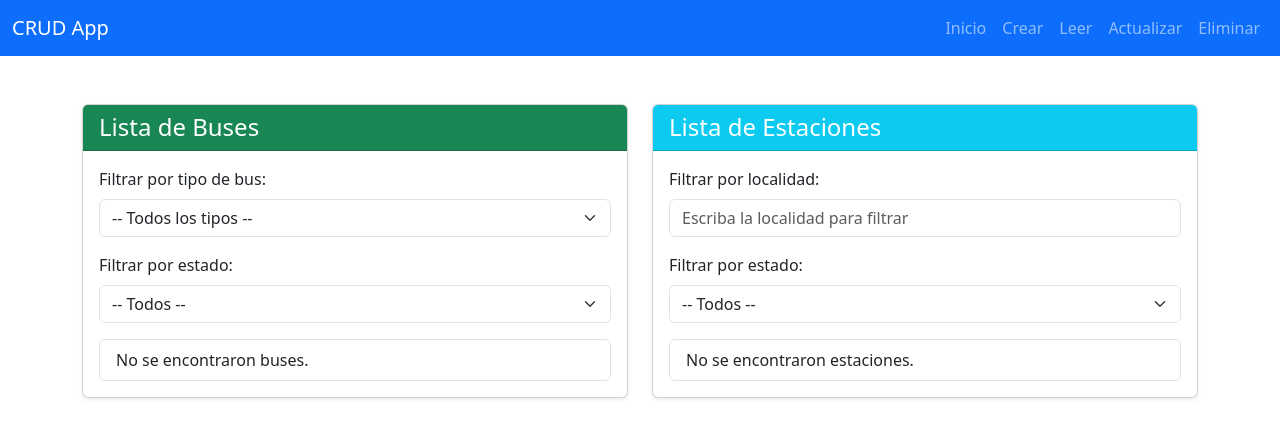
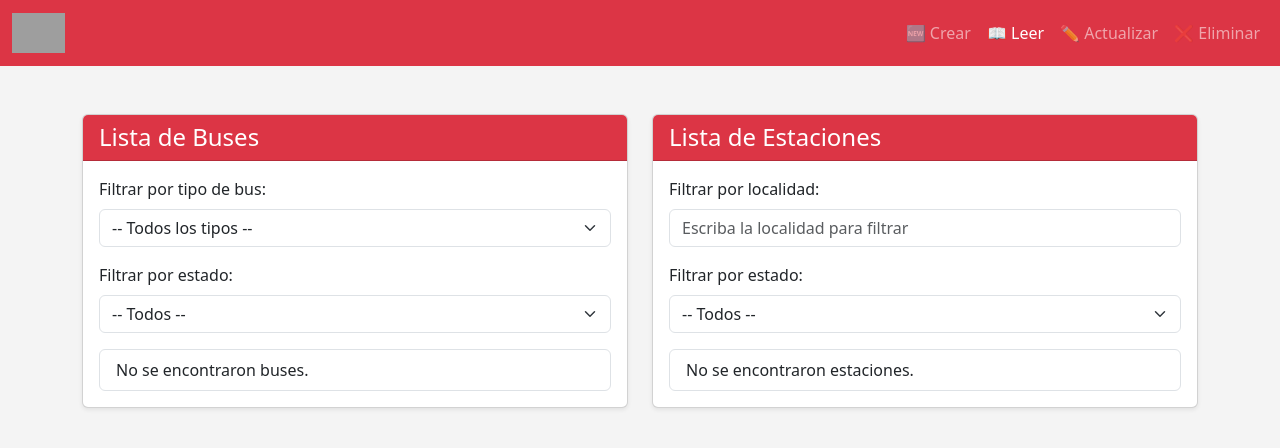
Before and after one commit to Juanes0706/Proyecto, a FastAPI app: page /read in a window 1280 px wide. Shown: the top 448 px of the page. Run offline with FastAPI, Linux system fonts and the light colour scheme; data that the repository does not hold is empty; grey boxes are pictures that could not be loaded.

Commit message:
maquillaje otra vez

```diff
--- a/templates/ReadPage.html
+++ b/templates/ReadPage.html
@@ -5,18 +5,27 @@
   <meta name="viewport" content="width=device-width, initial-scale=1" />
   <title>Leer Buses y Estaciones</title>
   <link href="https://cdn.jsdelivr.net/npm/bootstrap@5.3.0-alpha1/dist/css/bootstrap.min.css" rel="stylesheet" />
+  <style>
+    body {
+      background-color: #f4f4f4;
+    }
+    .navbar-brand img {
+      height: 40px;
+    }
+  </style>
 </head>
 <body>
-<nav class="navbar navbar-expand-lg navbar-dark bg-primary">
+<nav class="navbar navbar-expand-lg navbar-dark bg-danger">
   <div class="container-fluid">
-    <a class="navbar-brand" href="#">CRUD App</a>
+    <a class="navbar-brand" href="/">
+      <img src="/static/img/logo transmilenio.png" alt="Logo TransMilenio" />
+    </a>
     <div id="navbarNav">
       <ul class="navbar-nav">
-        <li class="nav-item"><a class="nav-link" href="/">Inicio</a></li>
-        <li class="nav-item"><a class="nav-link" href="/create">Crear</a></li>
-        <li class="nav-item"><a class="nav-link" href="/read">Leer</a></li>
-        <li class="nav-item"><a class="nav-link" href="/update">Actualizar</a></li>
-        <li class="nav-item"><a class="nav-link" href="/delete">Eliminar</a></li>
+        <li class="nav-item"><a class="nav-link" href="/create">🆕 Crear</a></li>
+        <li class="nav-item"><a class="nav-link active" href="/read">📖 Leer</a></li>
+        <li class="nav-item"><a class="nav-link" href="/update">✏️ Actualizar</a></li>
+        <li class="nav-item"><a class="nav-link" href="/delete">❌ Eliminar</a></li>
       </ul>
     </div>
   </div>
@@ -24,9 +33,9 @@
 
 <div class="container mt-5">
   <div class="row">
-    <div class="col-md-6">
+    <div class="col-md-6 mb-4">
       <div class="card shadow-sm">
-        <div class="card-header bg-success text-white">
+        <div class="card-header bg-danger text-white">
           <h4 class="mb-0">Lista de Buses</h4>
         </div>
         <div class="card-body">
@@ -51,15 +60,20 @@
       </div>
     </div>
 
-    <div class="col-md-6 mt-4 mt-md-0">
+    <div class="col-md-6 mb-4">
       <div class="card shadow-sm">
-        <div class="card-header bg-info text-white">
+        <div class="card-header bg-danger text-white">
           <h4 class="mb-0">Lista de Estaciones</h4>
         </div>
         <div class="card-body">
           <div class="mb-3">
             <label for="filterLocalidadEstacion" class="form-label">Filtrar por localidad:</label>
-            <input type="text" id="filterLocalidadEstacion" class="form-control" placeholder="Escriba la localidad para filtrar" />
+            <input
+              type="text"
+              id="filterLocalidadEstacion"
+              class="form-control"
+              placeholder="Escriba la localidad para filtrar"
+            />
           </div>
           <div class="mb-3">
             <label for="filterActivoEstacion" class="form-label">Filtrar por estado:</label>
@@ -85,6 +99,7 @@
     if (tipo) params.push(`tipo=${encodeURIComponent(tipo)}`);
     if (activo) params.push(`activo=${encodeURIComponent(activo)}`);
     if (params.length > 0) url += "?" + params.join("&");
+
     try {
       const response = await fetch(url);
       if (!response.ok) throw new Error("Error al cargar buses");
@@ -114,6 +129,7 @@
     if (localidad) params.push(`sector=${encodeURIComponent(localidad)}`);
     if (activo) params.push(`activo=${encodeURIComponent(activo)}`);
     if (params.length > 0) url += "?" + params.join("&");
+
     try {
       const response = await fetch(url);
       if (!response.ok) throw new Error("Error al cargar estaciones");
```
